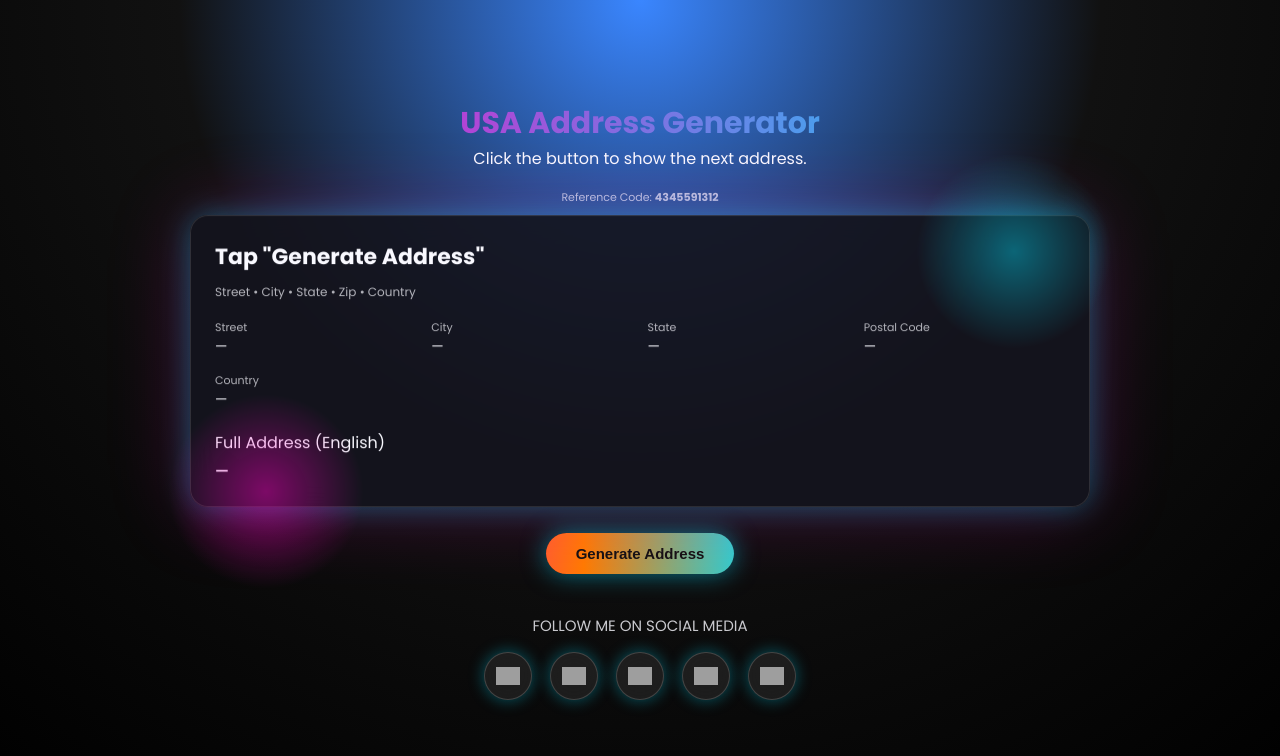
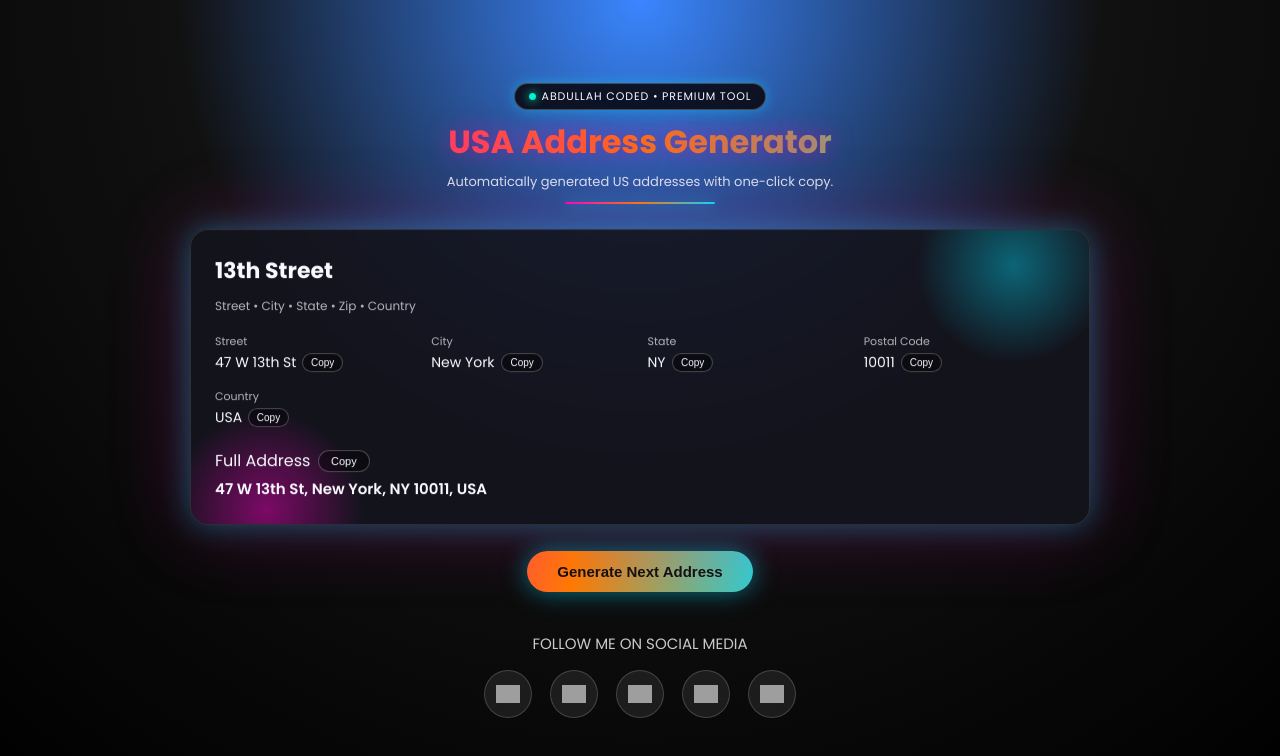
Before and after one commit to AbdullahMethod/USA-Address, a plain HTML site: page index.html in a window 1280 px wide. Drawn offline with Linux system fonts and the light colour scheme; grey boxes are pictures that could not be loaded.

Commit message:
Update index.html

```diff
--- a/index.html
+++ b/index.html
@@ -23,16 +23,61 @@
 
     .wrapper { max-width: 900px; width: 100%; }
 
-    .title { text-align: center; margin-bottom: 18px; }
+    /* HEADER */
+    .title {
+      text-align: center;
+      margin-bottom: 26px;
+      position: relative;
+    }
+
+    .hero-pill {
+      display: inline-flex;
+      align-items: center;
+      gap: 6px;
+      padding: 4px 14px;
+      border-radius: 999px;
+      font-size: 11px;
+      letter-spacing: 0.08em;
+      text-transform: uppercase;
+      background: rgba(10, 10, 20, 0.9);
+      border: 1px solid rgba(255, 255, 255, 0.24);
+      backdrop-filter: blur(14px);
+      margin-bottom: 8px;
+      box-shadow: 0 0 14px rgba(0, 224, 255, 0.4);
+    }
+
+    .hero-dot {
+      width: 7px;
+      height: 7px;
+      border-radius: 50%;
+      background: radial-gradient(circle, #00ffb3, #00e0ff);
+      box-shadow: 0 0 10px #00ffb3;
+    }
+
     .title h1 {
-      font-size: 30px;
-      background: linear-gradient(90deg, #ff00c3, #00e0ff);
+      font-size: 32px;
+      background: linear-gradient(90deg, #ff00c3, #ff7b00, #00e0ff);
       -webkit-background-clip: text;
       color: transparent;
+      text-shadow: 0 0 22px rgba(255, 0, 195, 0.5);
     }
 
-    .reference { text-align: center; opacity: 0.7; font-size: 11px; }
+    .title p {
+      margin-top: 6px;
+      font-size: 13px;
+      opacity: 0.85;
+    }
 
+    .title-underline {
+      margin: 10px auto 0;
+      width: 150px;
+      height: 2px;
+      border-radius: 999px;
+      background: linear-gradient(90deg, #ff00c3, #ff7b00, #00e0ff);
+      box-shadow: 0 0 14px rgba(0,224,255,0.7);
+    }
+
+    /* CARD */
     .card {
       margin-top: 10px;
       background: rgba(20, 20, 30, 0.9);
@@ -43,6 +88,7 @@
       backdrop-filter: blur(14px);
       position: relative;
       animation: float 6s ease-in-out infinite;
+      overflow: hidden;
     }
 
     .card::before {
@@ -52,6 +98,7 @@
       background: radial-gradient(circle, rgba(0, 224, 255, 0.4), transparent 60%);
       top: -80px; right: -40px;
     }
+
     .card::after {
       content: "";
       position: absolute;
@@ -65,6 +112,8 @@
       50%{ transform: translateY(-4px);}
     }
 
+    #card-content { position: relative; z-index: 2; }
+
     .place-name { font-size: 22px; font-weight: 700; margin-bottom: 10px; }
     .tagline { font-size: 12px; opacity: 0.7; margin-bottom: 18px; }
 
@@ -75,8 +124,49 @@
       margin-bottom: 20px;
     }
 
-    .field-label { font-size: 11px; opacity: 0.7; }
+    .field-label { font-size: 11px; opacity: 0.7; margin-bottom: 2px; }
     .field-value { font-size: 14px; font-weight: 500; }
+
+    .field { display: flex; flex-direction: column; }
+
+    /* COPY BUTTON CLOSE */
+    .field-row {
+      display: inline-flex;
+      align-items: center;
+      gap: 6px; /* button text ke bilkul kareeb */
+      flex-wrap: wrap;
+    }
+
+    .copy-btn {
+      font-size: 10px;
+      padding: 3px 8px;
+      border-radius: 999px;
+      border: 1px solid rgba(255, 255, 255, 0.25);
+      background: rgba(0, 0, 0, 0.4);
+      color: #f9f9ff;
+      cursor: pointer;
+      backdrop-filter: blur(6px);
+      transition: 0.2s ease;
+    }
+
+    .copy-btn:hover {
+      background: linear-gradient(90deg, #ff00c3, #00e0ff);
+      color: #111;
+      transform: translateY(-1px);
+      box-shadow: 0 0 10px rgba(0, 224, 255, 0.7);
+    }
+
+    .copy-btn-sm {
+      font-size: 11px;
+      padding: 4px 12px;
+    }
+
+    .full-address-header {
+      display: inline-flex;
+      align-items: center;
+      gap: 8px;
+      flex-wrap: wrap;
+    }
 
     .full-address { font-size: 15px; font-weight: 600; margin-top: 4px; }
 
@@ -96,122 +186,145 @@
       transition: 0.2s;
     }
 
-    .btn:hover { transform: translateY(-3px) scale(1.05); }
-
     @keyframes gradientMove {
       0%{ background-position: 0% 50%; }
       50%{ background-position: 100% 50%; }
       100%{ background-position: 0% 50%; }
     }
 
-    /* SOCIAL SECTION */
+    /* SOCIAL LINKS */
     .social-box { margin-top: 40px; text-align: center; }
     .social-title { font-size: 15px; opacity: 0.8; margin-bottom: 15px; }
-
     .social-links {
-      display: flex;
-      justify-content: center;
-      gap: 18px;
-      flex-wrap: wrap;
+      display: flex; justify-content: center; gap: 18px; flex-wrap: wrap;
     }
 
     .social-links a {
-      width: 48px; height: 48px;
-      border-radius: 50%;
-      display: flex;
-      align-items: center;
-      justify-content: center;
-
+      width: 48px; height: 48px; border-radius: 50%;
+      display: flex; align-items: center; justify-content: center;
       background: rgba(255,255,255,0.08);
+      border: 1px solid rgba(255,255,255,0.18);
       backdrop-filter: blur(12px);
-      border: 1px solid rgba(255,255,255,0.18);
-
-      box-shadow: 0 0 16px #00e0ff60;
-      transition: 0.25s ease-in-out;
+      transition: 0.25s;
     }
-
-    .social-links a img { width: 24px; }
 
     .social-links a:hover {
       transform: translateY(-5px) scale(1.12);
       background: linear-gradient(45deg, #ff00c3, #00e0ff);
-      box-shadow: 0 0 26px #ff00c380, 0 0 40px #00e0ff80;
+      box-shadow: 0 0 40px rgba(0, 224, 255, 0.5);
     }
+
+    .social-links img { width: 24px; }
   </style>
 </head>
 
 <body>
   <div class="wrapper">
 
+    <!-- HEADER -->
     <div class="title">
+      <div class="hero-pill">
+        <span class="hero-dot"></span>
+        <span>Abdullah Coded • Premium Tool</span>
+      </div>
+
       <h1>USA Address Generator</h1>
-      <p>Click the button to show the next address.</p>
+      <p>Automatically generated US addresses with one-click copy.</p>
+
+      <div class="title-underline"></div>
     </div>
 
-    <div class="reference">
-      Reference Code: <b>4345591312</b>
-    </div>
-
+    <!-- CARD -->
     <div class="card">
       <div id="card-content">
 
-        <div class="place-name" id="placeName">Tap "Generate Address"</div>
+        <div class="place-name" id="placeName">Loading...</div>
         <div class="tagline">Street • City • State • Zip • Country</div>
 
         <div class="grid">
-          <div><div class="field-label">Street</div><div class="field-value" id="street">—</div></div>
-          <div><div class="field-label">City</div><div class="field-value" id="city">—</div></div>
-          <div><div class="field-label">State</div><div class="field-value" id="state">—</div></div>
-          <div><div class="field-label">Postal Code</div><div class="field-value" id="zip">—</div></div>
-          <div><div class="field-label">Country</div><div class="field-value" id="country">—</div></div>
+          <div class="field">
+            <div class="field-label">Street</div>
+            <div class="field-row">
+              <div class="field-value" id="street">—</div>
+              <button class="copy-btn" onclick="copyField('street', this)">Copy</button>
+            </div>
+          </div>
+
+          <div class="field">
+            <div class="field-label">City</div>
+            <div class="field-row">
+              <div class="field-value" id="city">—</div>
+              <button class="copy-btn" onclick="copyField('city', this)">Copy</button>
+            </div>
+          </div>
+
+          <div class="field">
+            <div class="field-label">State</div>
+            <div class="field-row">
+              <div class="field-value" id="state">—</div>
+              <button class="copy-btn" onclick="copyField('state', this)">Copy</button>
+            </div>
+          </div>
+
+          <div class="field">
+            <div class="field-label">Postal Code</div>
+            <div class="field-row">
+              <div class="field-value" id="zip">—</div>
+              <button class="copy-btn" onclick="copyField('zip', this)">Copy</button>
+            </div>
+          </div>
+
+          <div class="field">
+            <div class="field-label">Country</div>
+            <div class="field-row">
+              <div class="field-value" id="country">—</div>
+              <button class="copy-btn" onclick="copyField('country', this)">Copy</button>
+            </div>
+          </div>
         </div>
 
         <div>
-          <div class="full-address-label">Full Address (English)</div>
+          <div class="full-address-header">
+            <div class="full-address-label">Full Address</div>
+            <button class="copy-btn copy-btn-sm" onclick="copyField('fullAddress', this)">Copy</button>
+          </div>
           <div class="full-address" id="fullAddress">—</div>
         </div>
 
       </div>
     </div>
 
+    <!-- BUTTON -->
     <div class="actions">
-      <button class="btn" onclick="showNextAddress()">Generate Address</button>
+      <button class="btn" onclick="showNextAddress()">Generate Next Address</button>
     </div>
 
-    <!-- ⭐ ADDED SOCIAL MEDIA START ⭐ -->
+    <!-- SOCIAL -->
     <div class="social-box">
       <div class="social-title">FOLLOW ME ON SOCIAL MEDIA</div>
 
       <div class="social-links">
-
-        <!-- Telegram -->
         <a href="https://t.me/abdullahcoded" target="_blank">
           <img src="https://cdn-icons-png.flaticon.com/512/906/906377.png">
         </a>
 
-        <!-- Instagram -->
         <a href="https://www.instagram.com/em.abdullah__/" target="_blank">
           <img src="https://cdn-icons-png.flaticon.com/512/1384/1384063.png">
         </a>
 
-        <!-- YouTube -->
         <a href="https://www.youtube.com/@AbdullahMusicWorldWide" target="_blank">
           <img src="https://cdn-icons-png.flaticon.com/512/1384/1384060.png">
         </a>
 
-        <!-- Blogspot -->
         <a href="https://abdullahcoded.blogspot.com/" target="_blank">
-          <img src="https://cdn-icons-png.flaticon.com/512/732/732220.png">
+          <img src="https://cdn-icons-png.flaticon.com/512/5339/5339155.png">
         </a>
 
-        <!-- GitHub -->
         <a href="https://github.com/iemabdullah/" target="_blank">
           <img src="https://cdn-icons-png.flaticon.com/512/733/733609.png">
         </a>
-
       </div>
     </div>
-    <!-- ⭐ ADDED SOCIAL MEDIA END ⭐ -->
 
   </div>
 
@@ -224,15 +337,16 @@
       { name: "6 Metrotech Center", street: "Metrotech Center", city: "Brooklyn", state: "NY", zip: "11201", country: "USA" },
       { name: "721 Broadway", street: "721 Broadway", city: "New York", state: "NY", zip: "10003", country: "USA" },
       { name: "7th Street", street: "40 E 7th St", city: "New York", state: "NY", zip: "10003", country: "USA" }
-      // ... (baqi addresses jo upar diye the, yahan continue kar dena)
     ];
 
     let index = -1;
 
     function showNextAddress() {
       index = (index + 1) % addresses.length;
-      let a = addresses[index];
+      updateUI(addresses[index]);
+    }
 
+    function updateUI(a) {
       document.getElementById("placeName").innerText = a.name;
       document.getElementById("street").innerText = a.street;
       document.getElementById("city").innerText = a.city;
@@ -243,6 +357,20 @@
       document.getElementById("fullAddress").innerText =
         `${a.street}, ${a.city}, ${a.state} ${a.zip}, ${a.country}`;
     }
+
+    // AUTO FIRST ADDRESS ON PAGE LOAD
+    window.addEventListener("DOMContentLoaded", () => {
+      showNextAddress();
+    });
+
+    // COPY FUNCTION
+    async function copyField(id, btn) {
+      const text = document.getElementById(id).innerText.trim();
+      await navigator.clipboard.writeText(text);
+
+      btn.innerText = "Copied!";
+      setTimeout(() => (btn.innerText = "Copy"), 1200);
+    }
   </script>
 
 </body>
```
